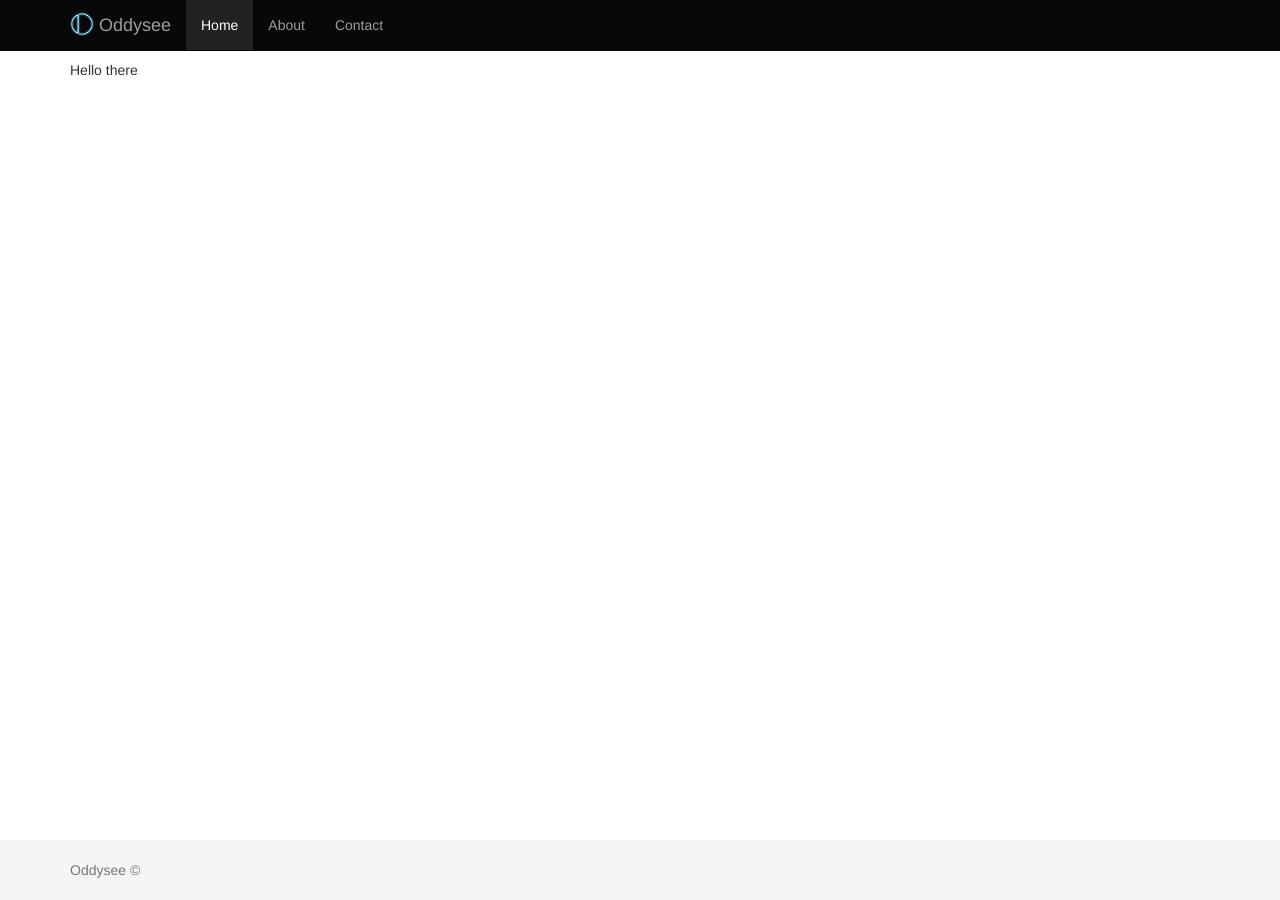
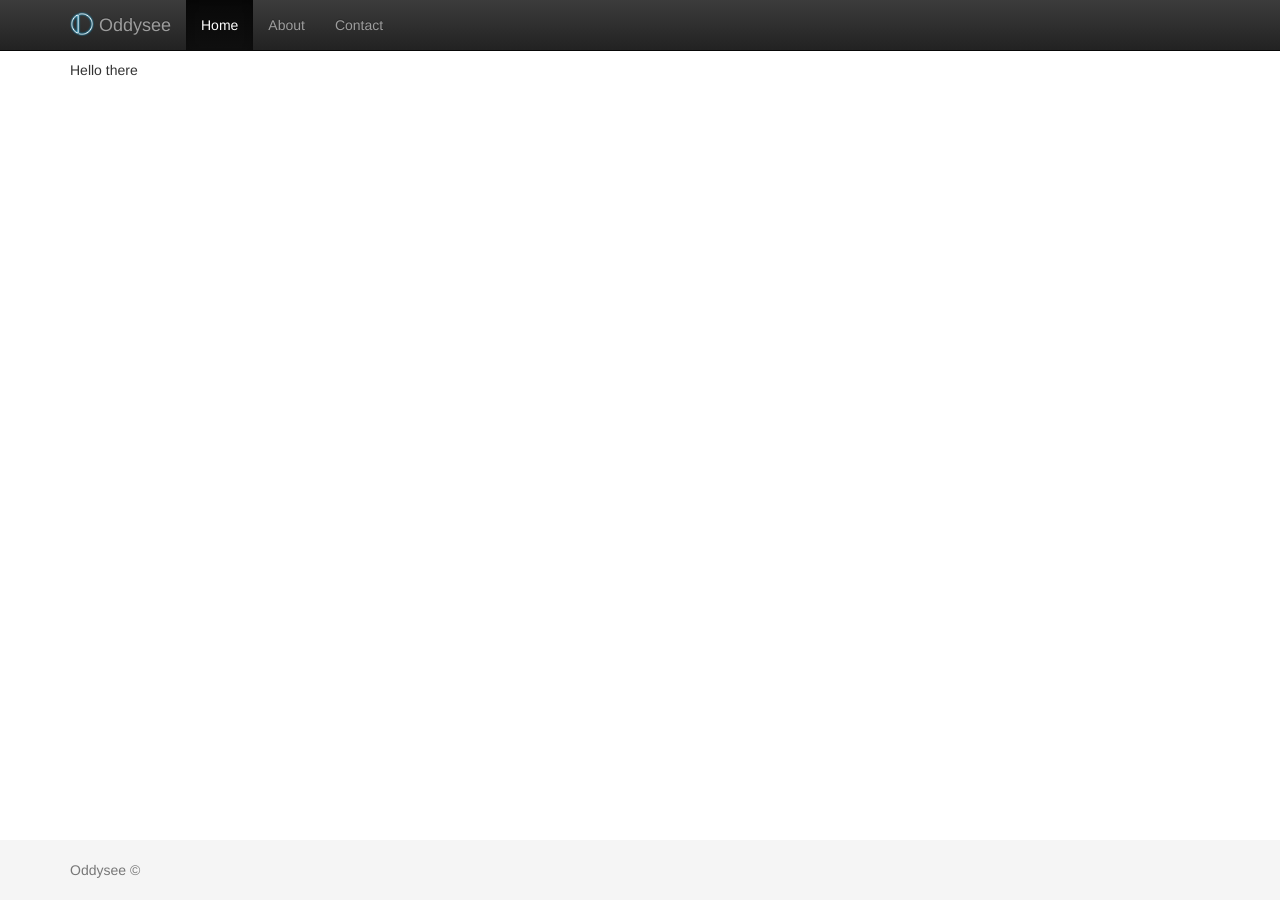
Before and after one commit to OddyseeGamers/oddysee, a Jekyll site: the page built from index.html, in a window 1280 px wide. Built offline with Jekyll 4.4.1, drawn with Linux system fonts in a browser that asks for light colours; nearby versions of some CDN libraries.

Commit message:
Update default.html

```diff
--- a/_layouts/default.html
+++ b/_layouts/default.html
@@ -10,10 +10,8 @@
 
     <title>{% if page.title %}{{ page.title }} – {% endif %}{{ site.name }} – {{ site.description }}</title>
 
-    <!-- Bootstrap core CSS -->
     <link href="css/bootstrap.min.css" rel="stylesheet">
-
-    <!-- Custom styles for this template -->
+    <link href="css/bootstrap-theme.min.css" rel="stylesheet">
     <link href="css/stylesheet.css" rel="stylesheet">
 
     <!-- HTML5 shim and Respond.js for IE8 support of HTML5 elements and media queries -->
```
